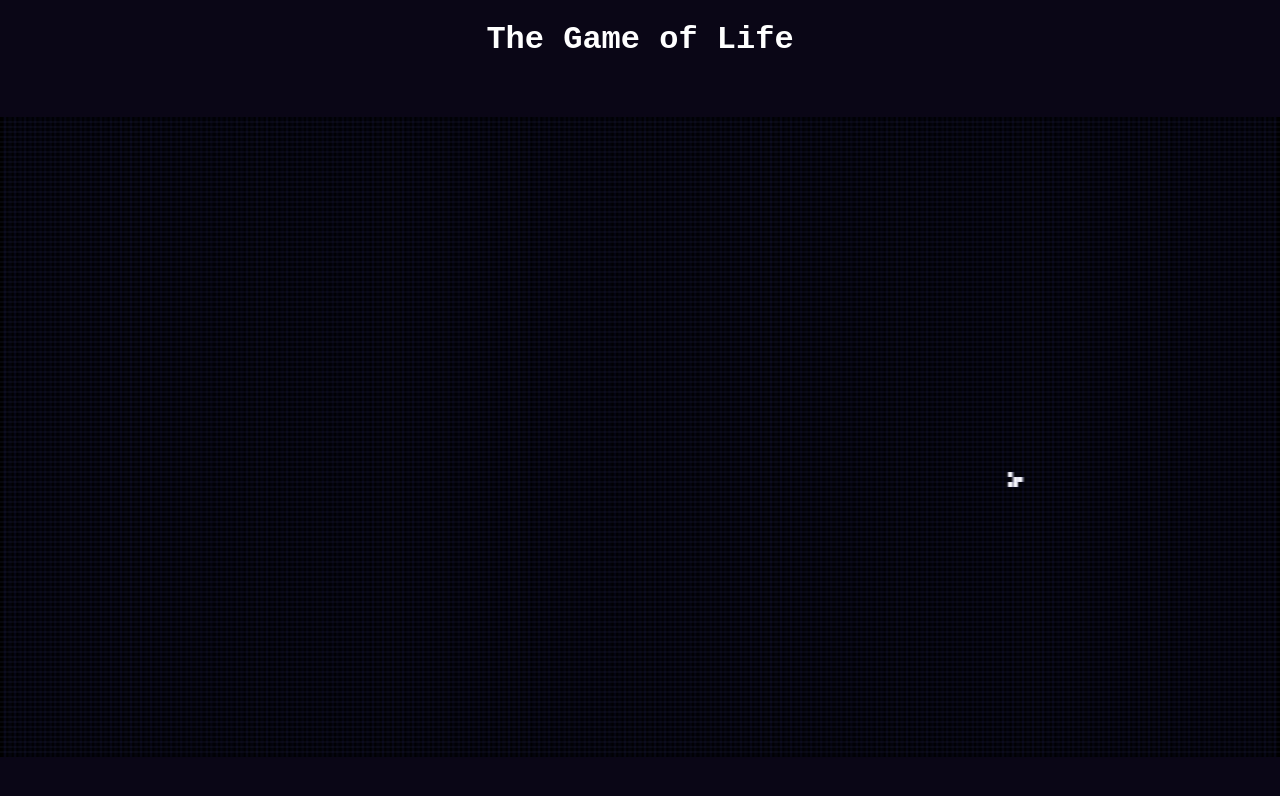
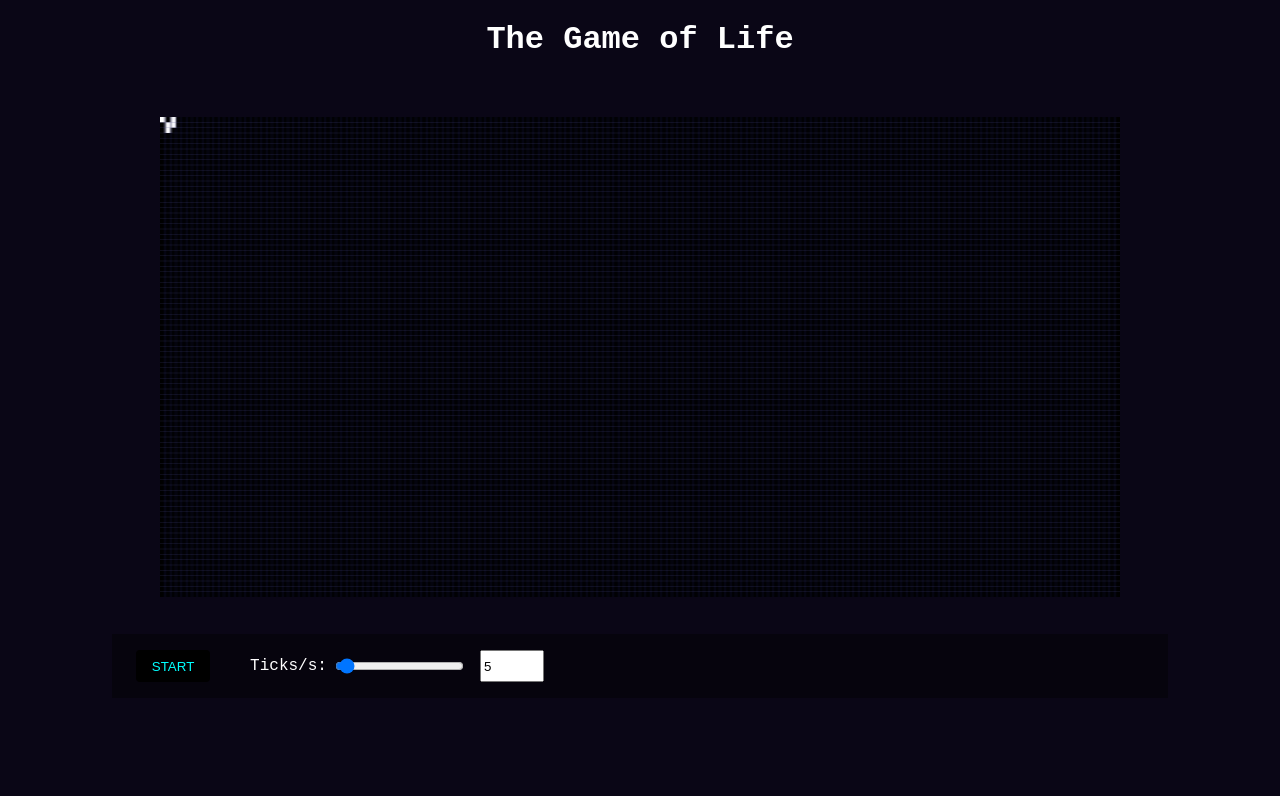
Before and after one commit to lbtoma/game-of-life, a React app: page / in a window 1280 px wide. Shown: the top 796 px of the page. Built offline with nearby package versions, Linux system fonts and the light colour scheme.

Commit message:
feat: add toolbar

```diff
--- a/package.json
+++ b/package.json
@@ -23,8 +23,10 @@
     "@stryker-mutator/typescript-checker": "^5.4.1",
     "@swc/core": "^1.2.105",
     "@swc/jest": "^0.2.5",
+    "@testing-library/dom": "^8.11.1",
     "@testing-library/jest-dom": "^5.14.1",
     "@testing-library/react": "^12.1.2",
+    "@testing-library/user-event": "^13.5.0",
     "@types/jest": "^27.0.2",
     "@types/react": "^17.0.33",
     "@types/react-dom": "^17.0.10",
--- a/src/App.tsx
+++ b/src/App.tsx
@@ -5,8 +5,8 @@ import { AutomataProvider, Lives } from "./contexts/Automata";
 import { TimeFlowProvider } from "./contexts/TimeFlow";
 
 const MATRIX_STYLE: CSSProperties = {
-  width: "160vmin",
-  height: "80vmin",
+  width: "120vmin",
+  height: "60vmin",
 };
 
 const INITIAL_GENERATION: Lives = [
@@ -20,7 +20,7 @@ const INITIAL_GENERATION: Lives = [
 const App: FC = () => (
   <TimeFlowProvider>
     <AutomataProvider
-      worldSize={{ x: 254, y: 128 }}
+      worldSize={{ x: 180, y: 90 }}
       initialGeneration={INITIAL_GENERATION}
     >
       <Layout>
--- a/src/components/Layout.tsx
+++ b/src/components/Layout.tsx
@@ -1,5 +1,6 @@
 import type { CSSProperties, FC } from "react";
 import Header from "./Header";
+import Toolbar from "./Toolbar";
 
 const CONTAINER_STYLE: CSSProperties = {
   marginLeft: "auto",
@@ -12,6 +13,8 @@ const Layout: FC = ({ children }) => (
     <Header />
 
     <div style={CONTAINER_STYLE}>{children}</div>
+
+    <Toolbar />
   </>
 );
 
--- a/src/components/Matrix.tsx
+++ b/src/components/Matrix.tsx
@@ -6,9 +6,6 @@ import { CSSProperties, FC, useEffect, useRef, useState } from "react";
 export interface MatrixProps {
   style?: CSSProperties;
 }
-
-const TICKS_PER_SECOND = 100;
-const PAUSE_DELAY = 3000;
 
 const Matrix: FC<MatrixProps> = ({ style }) => {
   const timeFlow = useTimeFlow();
@@ -19,8 +16,6 @@ const Matrix: FC<MatrixProps> = ({ style }) => {
   // Cold start
   useEffect(() => {
     timeFlow.onNextTick = () => setLives(automata.next().value);
-    timeFlow.ticksPerSecond = TICKS_PER_SECOND;
-    timeFlow.start();
   }, []);
 
   // Mouse events
@@ -28,10 +23,10 @@ const Matrix: FC<MatrixProps> = ({ style }) => {
     const canvas = canvasRef?.current;
 
     if (canvas) {
-      canvas.onmousemove = (e) => {
+      canvas.onmousedown = (e) => {
         e.preventDefault();
 
-        if (e.buttons & 0b1) {
+        if (e.buttons & 0b1 && !timeFlow.isRunning) {
           const rect = canvas.getBoundingClientRect();
 
           const x = Math.floor(
@@ -42,23 +37,14 @@ const Matrix: FC<MatrixProps> = ({ style }) => {
           );
           const life = { x, y };
 
-          automata.lives.push(life);
-          setLives((l) => [...l, life]);
+          if (x < automata.worldSize.x && y < automata.worldSize.y) {
+            automata.lives.push(life);
+            setLives((l) => [...l, life]);
+          }
         }
       };
 
-      canvas.onmousedown = (e) => {
-        if (timeFlow.isRunning) timeFlow.pause();
-
-        canvas.onmousemove?.(e);
-      };
-
-      canvas.onmouseleave = (e) => {
-        if (!(e.buttons & 0b1))
-          setTimeout(() => {
-            if (!timeFlow.isRunning) timeFlow.start();
-          }, PAUSE_DELAY);
-      };
+      canvas.onmousemove = canvas.onmousedown;
     }
   }, [canvasRef]);
 
--- /dev/null
+++ b/src/components/Toolbar.tsx
@@ -0,0 +1,55 @@
+import { useTimeFlow } from "@/contexts/TimeFlow";
+import { ChangeEvent, FC, useState } from "react";
+
+const Toolbar: FC = () => {
+  const timeFlow = useTimeFlow();
+  const [ticksPerSecond, setTicksPerSecond] = useState(timeFlow.ticksPerSecond);
+  const [isRunning, setIsRunning] = useState(timeFlow.isRunning);
+
+  const onStartStopClick = () => {
+    isRunning ? timeFlow.pause() : timeFlow.start();
+
+    setIsRunning(timeFlow.isRunning);
+  };
+
+  const onTicksPerSecondChange = (e: ChangeEvent<HTMLInputElement>) => {
+    e.preventDefault();
+    timeFlow.ticksPerSecond = parseInt(e.currentTarget.value);
+    setTicksPerSecond(timeFlow.ticksPerSecond);
+  };
+
+  return (
+    <div className="toolbar__container">
+      <button
+        data-testid="start-stop-button"
+        className="toolbar__button"
+        onClick={onStartStopClick}
+        style={{ color: isRunning ? "red" : "cyan" }}
+      >
+        {isRunning ? "STOP" : "START"}
+      </button>
+      <label className="toolbar__label">Ticks/s:</label>
+      <input
+        data-testid="tick-rate-slider"
+        className="toolbar__input"
+        type="range"
+        step={1}
+        min={1}
+        max={100}
+        value={ticksPerSecond}
+        onChange={onTicksPerSecondChange}
+      />
+      <input
+        data-testid="tick-rate-number"
+        className="toolbar__input toolbar__tick-rate-number"
+        type="number"
+        min={1}
+        max={100}
+        value={ticksPerSecond}
+        onChange={onTicksPerSecondChange}
+      />
+    </div>
+  );
+};
+
+export default Toolbar;
--- a/src/contexts/TimeFlow.tsx
+++ b/src/contexts/TimeFlow.tsx
@@ -13,7 +13,7 @@ export class TimeFlow {
   }
 
   get ticksPerSecond(): number {
-    return 1000 / this.tickPeriodMs;
+    return Math.round(1000 / this.tickPeriodMs);
   }
 
   set ticksPerSecond(ticksPerSecond: number) {
--- a/src/index.tsx
+++ b/src/index.tsx
@@ -2,6 +2,7 @@ import App from "./App";
 import ReactDOM from "react-dom";
 import { StrictMode } from "react";
 import "@/styles/overrides.scss";
+import "@/styles/toolbar.scss";
 
 ReactDOM.render(
   <StrictMode>
--- /dev/null
+++ b/src/styles/toolbar.scss
@@ -0,0 +1,37 @@
+.toolbar__container {
+  width: 80vw;
+  height: 2rem;
+  padding: 1rem;
+  background-color: rgba($color: #000000, $alpha: 0.4);
+  bottom: 0rem;
+  margin-top: 2rem;
+  margin-right: auto;
+  margin-left: auto;
+  display: flex;
+}
+
+.toolbar__label {
+  margin-left: 2rem;
+  margin-top: auto;
+  margin-bottom: auto;
+}
+
+.toolbar__input {
+  margin-left: 0.5rem;
+  margin-right: 0.5rem;
+}
+
+.toolbar__button {
+  background-color: black;
+  border: solid 0.25rem black;
+  border-radius: 0.25rem;
+  color: white;
+  min-width: 10ch;
+  cursor: pointer;
+  margin-left: 0.5rem;
+  margin-right: 0.5rem;
+}
+
+.toolbar__tick-rate-number {
+  max-width: 8ch;
+}
```
Also changed, not shown: 2 other files (tests, documents, lock files or other folders).
